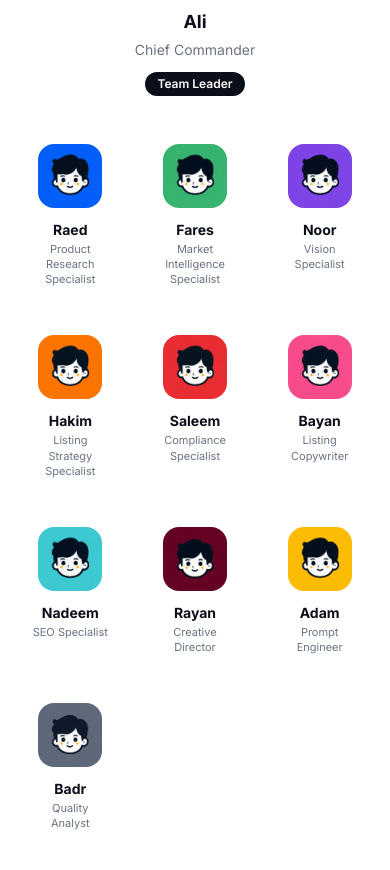
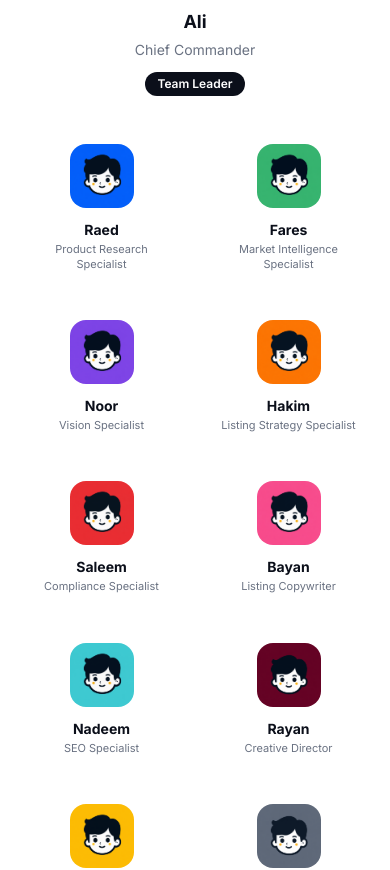
Before and after one commit to im3lol/sellercrew, a Next.js app: page / in a window 390 px wide. Shown: the part 1160-2030 px from the top of the page. Built offline with nearby package versions, Linux system fonts and the light colour scheme.

Commit message:
b4cc0719-0fa3-4aa1-865b-9b4b1ca3f350

```diff
--- a/src/components/landing/landing-page.tsx
+++ b/src/components/landing/landing-page.tsx
@@ -205,7 +205,7 @@ function AgentShowcase() {
             whileInView={{ opacity: 1, y: 0 }}
             viewport={{ once: true }}
             transition={{ delay: 0.15 }}
-            className="grid grid-cols-3 lg:grid-cols-5 gap-4 sm:gap-5 w-full"
+            className="grid grid-cols-2 lg:grid-cols-5 gap-4 sm:gap-5 w-full"
           >
             {team.map((agent) => (
               <AgentCard key={agent.id} agent={agent} />
```
